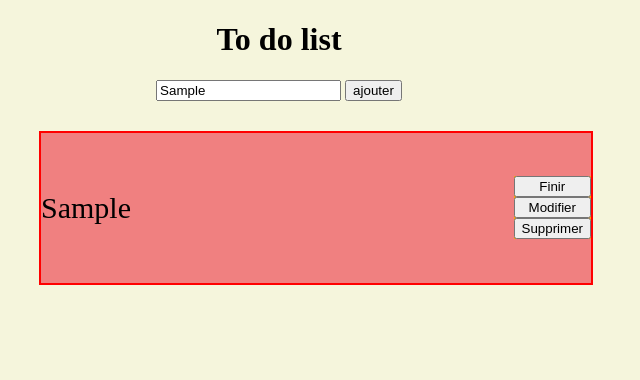
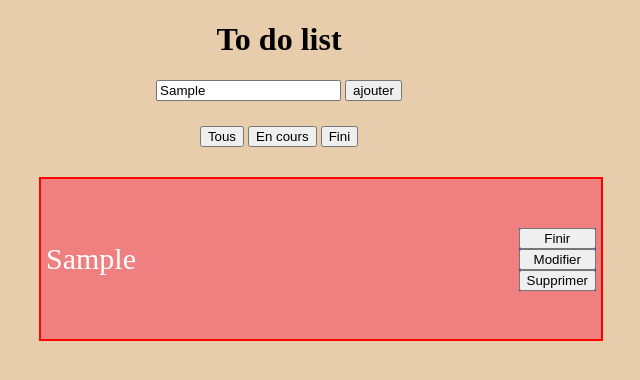
Before and after one commit to Fermoussa/TodoList_JS, a plain HTML site: page index.html in a window 1280 px wide. Both pictures are taken after typing "Sample" into the empty fields and a click on the button "ajouter". Shown: the whole page, without its empty margins (361-1001 px from the left). Drawn offline with Linux system fonts and the light colour scheme.

Commit message:
presque fini exo

```diff
--- a/index.html
+++ b/index.html
@@ -9,7 +9,13 @@
 <body>
     <h1 class="titre"> To do list </h1>
     <input type="text" id="premierInput">
-    <button type="button" id="boutonAjouter">ajouter</button>
+    <button type="button" id="boutonAjouter">ajouter</button> <br>
+
+    <div id="boutonTrier">
+        <button type="button" id="boutonTous">Tous</button>
+        <button type="button" id="boutonEnCours">En cours</button>
+        <button type="button" id="boutonFini">Fini</button>
+    </div>
 
     <script src="./public/js/main.js"></script>
 
--- a/public/css/style.css
+++ b/public/css/style.css
@@ -2,5 +2,12 @@ body{
     margin: 0;
     padding: 0;
     text-align: center;
-    background-color: beige;
+    background-color: rgb(231, 205, 171);
 }
+
+#boutonTrier{
+    /* background-color: green; */
+    margin-top: 2%;
+    width: 50%;
+    margin-left: 25%;
+}
--- a/public/js/main.js
+++ b/public/js/main.js
@@ -5,7 +5,7 @@ let btnAjouter = document.getElementById("boutonAjouter");
 
 
 
-btnAjouter.addEventListener("click",function(){
+btnAjouter.addEventListener("click", function () {
 
     let firstInput = document.getElementById("premierInput");
     let valFirstInput = firstInput.value;
@@ -16,9 +16,10 @@ btnAjouter.addEventListener("click",function(){
     paragraphe.appendChild(txtParagraphe);
     div.appendChild(paragraphe);
 
-
     div.style.backgroundColor = "rgb(240,128,128)";
     div.style.border = "2px solid red";
+    div.style.color = "white";
+    div.style.padding = "5px";
     div.style.width = "550px";
     div.style.height = "150px";
     div.style.marginLeft = "400px";
@@ -33,7 +34,7 @@ btnAjouter.addEventListener("click",function(){
 
     let contentBoutons = document.createElement("div");
     contentBoutons.style.display = "flex";
-    contentBoutons.style.backgroundColor = "orange";
+    contentBoutons.style.backgroundColor = "rgb(39,83,165)";
     contentBoutons.style.flexDirection = "column";
     div.appendChild(contentBoutons);
 
@@ -42,12 +43,12 @@ btnAjouter.addEventListener("click",function(){
     boutonFini.appendChild(txtBoutonFini);
     contentBoutons.appendChild(boutonFini);
 
-    boutonFini.addEventListener("click",function(){
+    boutonFini.addEventListener("click", function () {
         div.style.backgroundColor = "lightgreen";
         div.style.border = "2px solid green";
         boutonFini.innerHTML = "Fini";
 
-        boutonFini.addEventListener("dblclick",function(){
+        boutonFini.addEventListener("dblclick", function () {
             div.style.backgroundColor = "rgb(240,128,128)";
             div.style.border = "2px solid red";
             boutonFini.innerHTML = "Finir";
@@ -61,7 +62,7 @@ btnAjouter.addEventListener("click",function(){
     boutonModif.appendChild(txtBoutonModif);
     contentBoutons.appendChild(boutonModif);
 
-    boutonModif.addEventListener("click",function(){
+    boutonModif.addEventListener("click", function () {
         let nvlValeur = document.createElement("input");
         contentBoutons.insertBefore(nvlValeur, boutonModif);
 
@@ -71,7 +72,7 @@ btnAjouter.addEventListener("click",function(){
         boutonModif.replaceWith(validModif);
         contentBoutons.insertBefore(validModif, boutonSupp);
 
-        validModif.addEventListener("click",function(){
+        validModif.addEventListener("click", function () {
             // valFirstInput = nvlValeur.value;
 
             paragraphe.innerHTML = nvlValeur.value;
@@ -90,14 +91,14 @@ btnAjouter.addEventListener("click",function(){
 
 
 
-     // ! -------------------------------------------------
+    // ! -------------------------------------------------
 
     let boutonSupp = document.createElement("button");
     let txtBoutonSupp = document.createTextNode("Supprimer");
     boutonSupp.appendChild(txtBoutonSupp);
     contentBoutons.appendChild(boutonSupp);
 
-    boutonSupp.addEventListener("click",function(){
+    boutonSupp.addEventListener("click", function () {
 
         let confirmSupp = document.createElement("button");
         let txtConfirmSupp = document.createTextNode("Confirmez supression");
@@ -105,7 +106,7 @@ btnAjouter.addEventListener("click",function(){
         contentBoutons.appendChild(confirmSupp);
         boutonSupp.replaceWith(confirmSupp);
 
-        confirmSupp.addEventListener("click",function(){
+        confirmSupp.addEventListener("click", function () {
             div.remove();
         })
         // * -----------------------------------------
@@ -114,11 +115,40 @@ btnAjouter.addEventListener("click",function(){
         annulerSupp.appendChild(txtAnnuleSupp);
         contentBoutons.appendChild(annulerSupp);
 
-        annulerSupp.addEventListener("click",function(){
+        annulerSupp.addEventListener("click", function () {
             confirmSupp.replaceWith(boutonSupp);
             annulerSupp.remove();
         })
     })
 
+    // ! -------------------------------------------------------
+
+    let btnVoirTout = document.getElementById("boutonTous");
+    btnVoirTout.addEventListener("click", function () {
+        div.style.display = "flex";
+    })
+
+    let btnVoirEnCours = document.getElementById("boutonEnCours");
+    btnVoirEnCours.addEventListener("click",function(){
+        if(div.style.border == "2px solid red"){
+            div.style.display = "flex";
+        }
+        else{
+            div.style.display = "none";
+        }
+    })
+
+    let btnVoirFini = document.getElementById("boutonFini");
+    btnVoirFini.addEventListener("click",function(){
+        if(div.style.border != "2px solid red"){
+            div.style.display = "flex";
+        }
+        else{
+            div.style.display = "none";
+        }
+    })
+
+
+
 
 })
```
